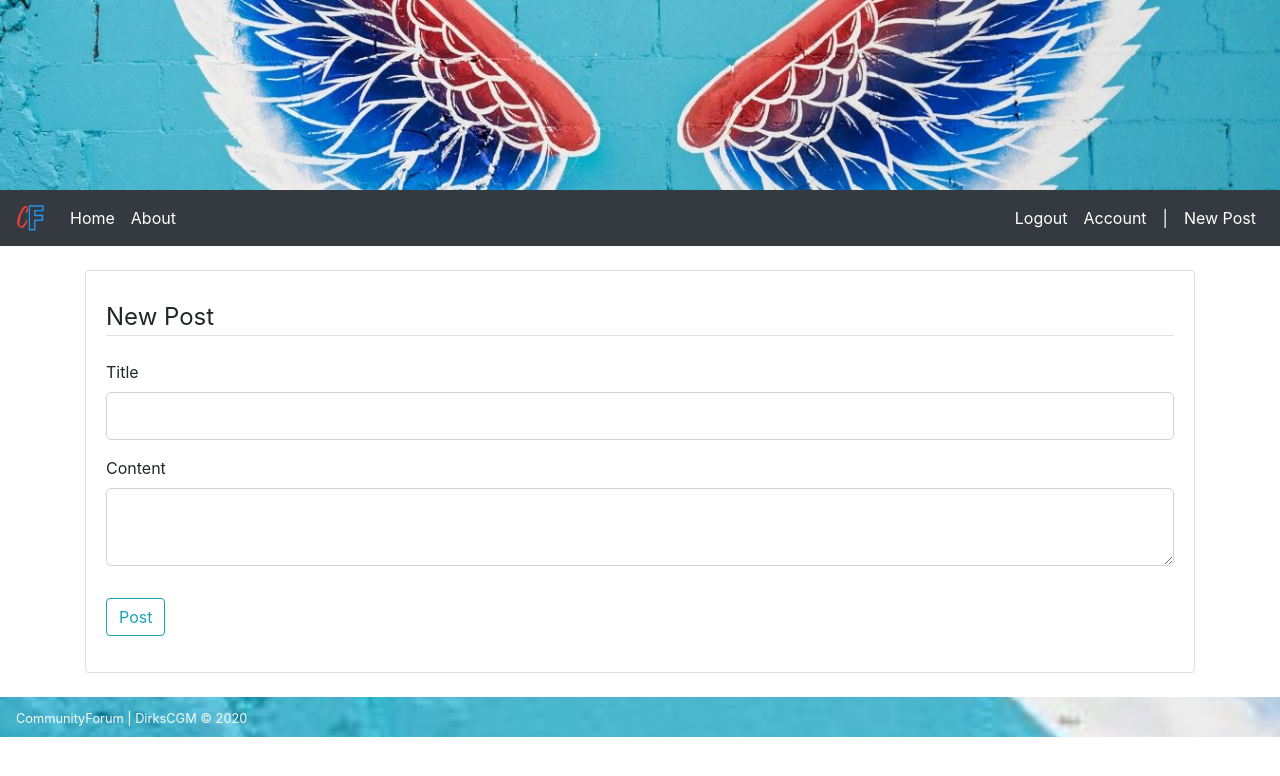
After one commit to DirksCGM/CommunityForum, a Flask app: page /post/new in a window 1280 px wide. The commit adds this page. Shown: the top 776 px of the page. Run offline with Flask 2, Linux system fonts and the light colour scheme; the visitor is signed in with stand-in values (Sample User, id 1); data comes from the database, SQL or seed files in the repository; some libraries are stand-ins or nearby versions.

Commit message:
post functionality and post edit functionality

```diff
--- a/communityforum/forms.py
+++ b/communityforum/forms.py
@@ -72,3 +72,12 @@ class UpdateAccountForm(FlaskForm):
             email = User.query.filter_by(email=email.data).first()
             if email:
                 raise ValidationError('Email already exists.')
+
+
+class PostForm(FlaskForm):
+    title = StringField('Title',
+                        validators=[DataRequired()])
+    content = TextAreaField('Content',
+                            validators=[DataRequired()]
+                            )
+    submit = SubmitField('Post')
--- a/communityforum/models.py
+++ b/communityforum/models.py
@@ -19,7 +19,6 @@ class User(db.Model, UserMixin):
     image_file = db.Column(db.String(20), nullable=False, default='default.jpg')
     password = db.Column(db.String(60), nullable=False)
     bio = db.Column(db.String(225), nullable=True, default=' ')
-    date_created = db.Column(db.DateTime(), nullable=False, default=datetime.utcnow)
     admin = db.Column(db.Boolean(), nullable=False, default=False)
 
     # one to may from user to post model
--- a/communityforum/routes.py
+++ b/communityforum/routes.py
@@ -2,32 +2,18 @@ import os
 import secrets
 
 from PIL import Image
-from flask import render_template, flash, redirect, url_for, request
+from flask import render_template, flash, redirect, url_for, request, abort
 from flask_login import login_user, current_user, logout_user, login_required
 
 from communityforum import app, bcrypt, db
-from communityforum.forms import RegistrationForm, LoginForm, UpdateAccountForm
-from communityforum.models import User
-
-posts = [
-    {
-        'author': 'Dude101',
-        'title': 'New to the site!',
-        'content': 'Hey! I am new to the site ^^',
-        'date_posted': 'Apr 20 2020'
-    },
-    {
-        'author': 'Dudette101',
-        'title': 'New to the site!',
-        'content': 'Hey! I am new to the site :)',
-        'date_posted': 'Apr 25 2020'
-    }
-]
+from communityforum.forms import RegistrationForm, LoginForm, UpdateAccountForm, PostForm
+from communityforum.models import User, Post
 
 
 @app.route('/')
 @app.route('/home')
 def home():
+    posts = Post.query.all()
     return render_template('home.html', posts=posts)
 
 
@@ -132,6 +118,61 @@ def account():
     return render_template('account.html', title='Account', image_file=image_file, form=form)
 
 
+@app.route('/post/new', methods=['GET', 'POST'])
+@login_required
+def new_post():
+    form = PostForm()
+    if form.validate_on_submit():
+        flash('Your post has been created!', 'success')
+        post = Post(title=form.title.data, content=form.content.data, author=current_user)
+        db.session.add(post)
+        db.session.commit()
+        return redirect(url_for('home'))
+    return render_template('create_post.html', title='New post', form=form,
+                           legend='New Post')
+
+
+@app.route('/post/<int:post_id>', methods=['GET', 'POST'])
+@login_required
+def post(post_id):
+    post = Post.query.get_or_404(post_id)
+    return render_template('post.html', title=post.title, post=post)
+
+
+@app.route('/post/<int:post_id>/update', methods=['GET', 'POST'])
+@login_required
+def update_post(post_id):
+    post = Post.query.get_or_404(post_id)
+    # check if user is allowed to delete
+    if post.author != current_user:
+        abort(403)
+    form = PostForm()
+    if form.validate_on_submit():
+        post.title = form.title.data
+        post.content = form.content.data
+        db.session.commit()
+        flash('Your post has been updated!', 'success')
+        return redirect(url_for('post', post_id=post.id))
+    elif request.method == 'GET':
+        form.title.data = post.title
+        form.content.data = post.content
+    return render_template('create_post.html', title='Update post', form=form,
+                           legend='Update Post')
+
+
+@app.route('/post/<int:post_id>/delete', methods=['POST'])
+@login_required
+def delete_post(post_id):
+    post = Post.query.get_or_404(post_id)
+    # check if user is allowed to delete
+    if post.author != current_user:
+        abort(403)
+    db.session.delete(post)
+    db.session.commit()
+    flash('Your post has been deleted!', 'success')
+    return redirect(url_for('home'))
+
+
 @app.route('/admin', methods=['GET', 'POST'])
 @login_required
 def admin():
--- /dev/null
+++ b/communityforum/templates/create_post.html
@@ -0,0 +1,44 @@
+{% extends 'layout.html' %}
+{% block content %}
+    <div class="card">
+        <div class="card-body">
+            <div class="content-section mt-2">
+                <form method="POST" action="">
+                    {{ form.hidden_tag() }} {# adding csrf token #}
+                    <fieldset class="form-group">
+                        <legend class="border-bottom mb-4">{{ legend }}</legend>
+                        <div class="form-group">
+                            {{ form.title.label(class="form-control-label") }}
+                            {% if form.title.errors %}
+                                {{ form.title(class="form-control form-control-lg is-invalid") }}
+                                <div class="invalid-feedback">
+                                    {% for error in form.title.errors %}
+                                        <span>{{ error }}</span>
+                                    {% endfor %}
+                                </div>
+                            {% else %}
+                                {{ form.title(class="form-control form-control-lg") }}
+                            {% endif %}
+                        </div>
+                        <div class="form-group">
+                            {{ form.content.label(class="form-control-label") }}
+                            {% if form.content.errors %}
+                                {{ form.content(class="form-control form-control-lg is-invalid") }}
+                                <div class="invalid-feedback">
+                                    {% for error in form.content.errors %}
+                                        <span>{{ error }}</span>
+                                    {% endfor %}
+                                </div>
+                            {% else %}
+                                {{ form.content(class="form-control form-control-lg") }}
+                            {% endif %}
+                        </div>
+                    </fieldset>
+                    <div class="form-group">
+                        {{ form.submit(class="btn btn-outline-info") }}
+                    </div>
+                </form>
+            </div>
+        </div>
+    </div>
+{% endblock content %}
--- a/communityforum/templates/layout.html
+++ b/communityforum/templates/layout.html
@@ -41,6 +41,10 @@
                 </li>
                 <li class="nav-item active">
                     <a class="nav-link" href="{{ url_for('account') }}">Account</a>
+                </li>
+                <li class="nav-item active"><a class="nav-link">|</a></li>
+                <li class="nav-item active">
+                    <a class="nav-link" href="{{ url_for('new_post') }}">New Post</a>
                 </li>
                 {% if current_user.admin %}
                     <li class="nav-item active">
--- a/communityforum/templates/login.html
+++ b/communityforum/templates/login.html
@@ -1,6 +1,6 @@
 {% extends "layout.html" %}
 {% block content %}
-    <div class="card bg-grey">
+    <div class="card">
         <div class="card-body">
             <div class="content-section mt-2">
                 <form method="POST" action="">
```
Also changed, not shown: communityforum/templates/home.html (+18 -4 lines), communityforum/templates/post.html (added, +53 -0 lines).
